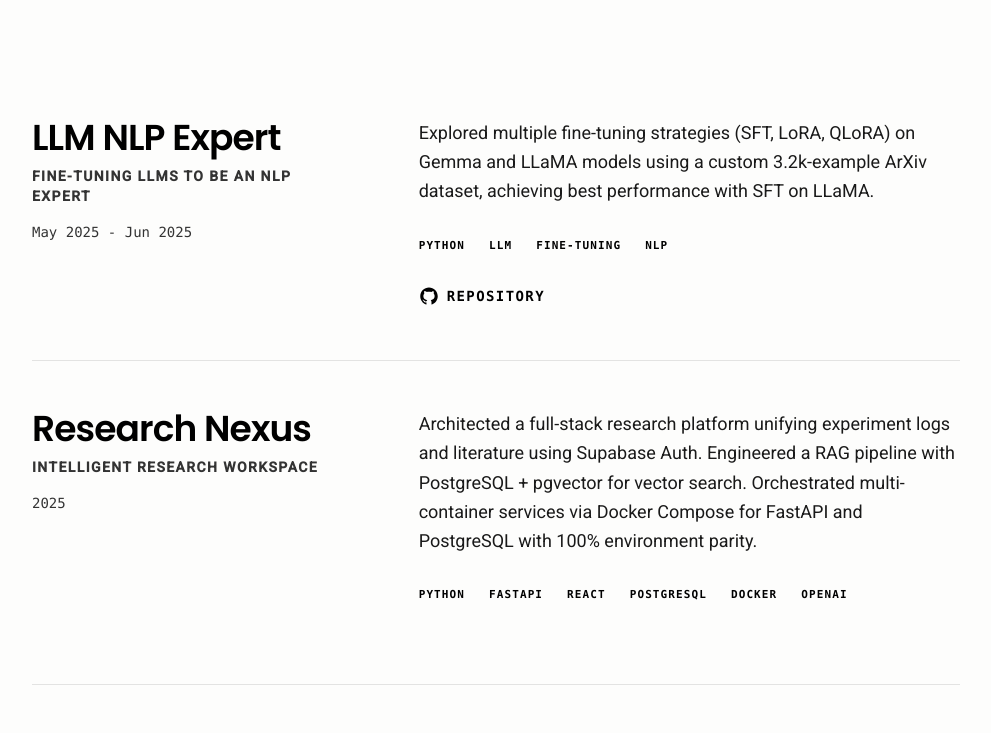
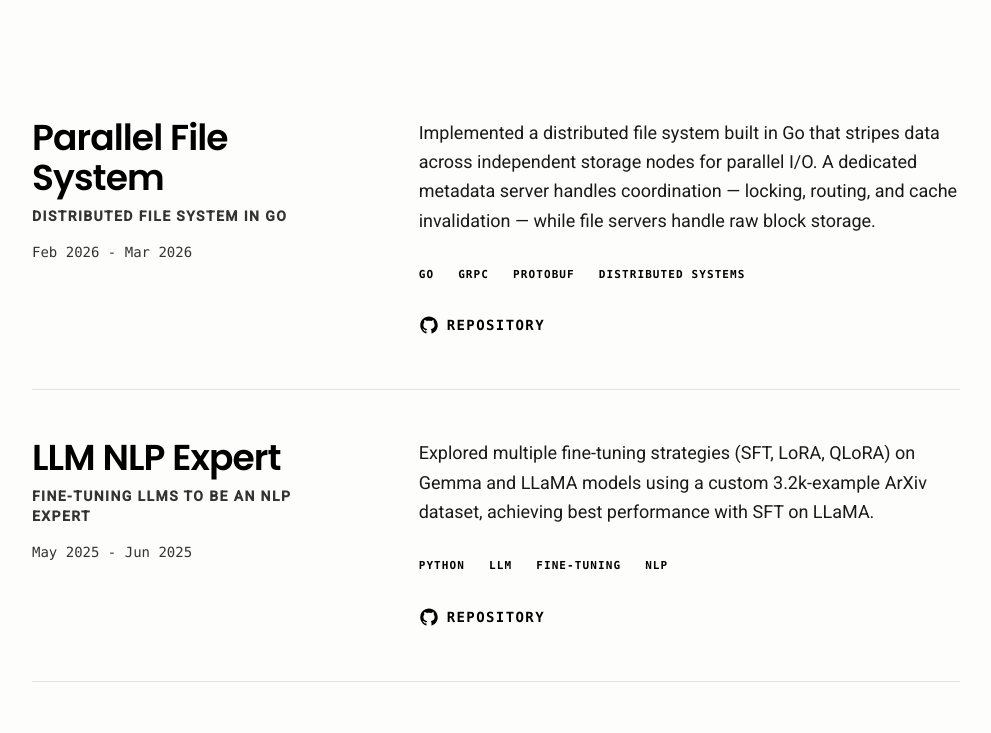
Before and after one commit to darshan-sc/portfolio, a React (Vite) app: page / in a window 1280 px wide. Shown: the part 1178-1911 px from the top of the page, without its empty margins (144-1135 px from the left). Built offline with nearby package versions, Linux system fonts and the light colour scheme.

Commit message:
feat: add Parallel File System project

```diff
--- a/src/components/Projects.tsx
+++ b/src/components/Projects.tsx
@@ -3,6 +3,15 @@ import { motion } from "framer-motion";
 
 export default function Projects() {
   const projects = [
+    {
+      title: "Parallel File System",
+      about: "Distributed File System in Go",
+      description:
+        "Implemented a distributed file system built in Go that stripes data across independent storage nodes for parallel I/O. A dedicated metadata server handles coordination — locking, routing, and cache invalidation — while file servers handle raw block storage.",
+      skills: ["Go", "gRPC", "Protobuf", "Distributed Systems"],
+      repo: "https://github.com/darshan-sc/parallel-file-system",
+      date: "Feb 2026 - Mar 2026",
+    },
     {
       title: "LLM NLP Expert",
       about: "Fine-tuning LLMs to be an NLP expert",
@@ -17,6 +26,7 @@ export default function Projects() {
       about: "Intelligent Research Workspace",
       description: "Architected a full-stack research platform unifying experiment logs and literature using Supabase Auth. Engineered a RAG pipeline with PostgreSQL + pgvector for vector search. Orchestrated multi-container services via Docker Compose for FastAPI and PostgreSQL with 100% environment parity.",
       skills: ["Python", "FastAPI", "React", "PostgreSQL", "Docker", "OpenAI"],
+      repo: "https://github.com/darshan-sc/lab-assistant",
       date: "2025",
     },
     {
```
